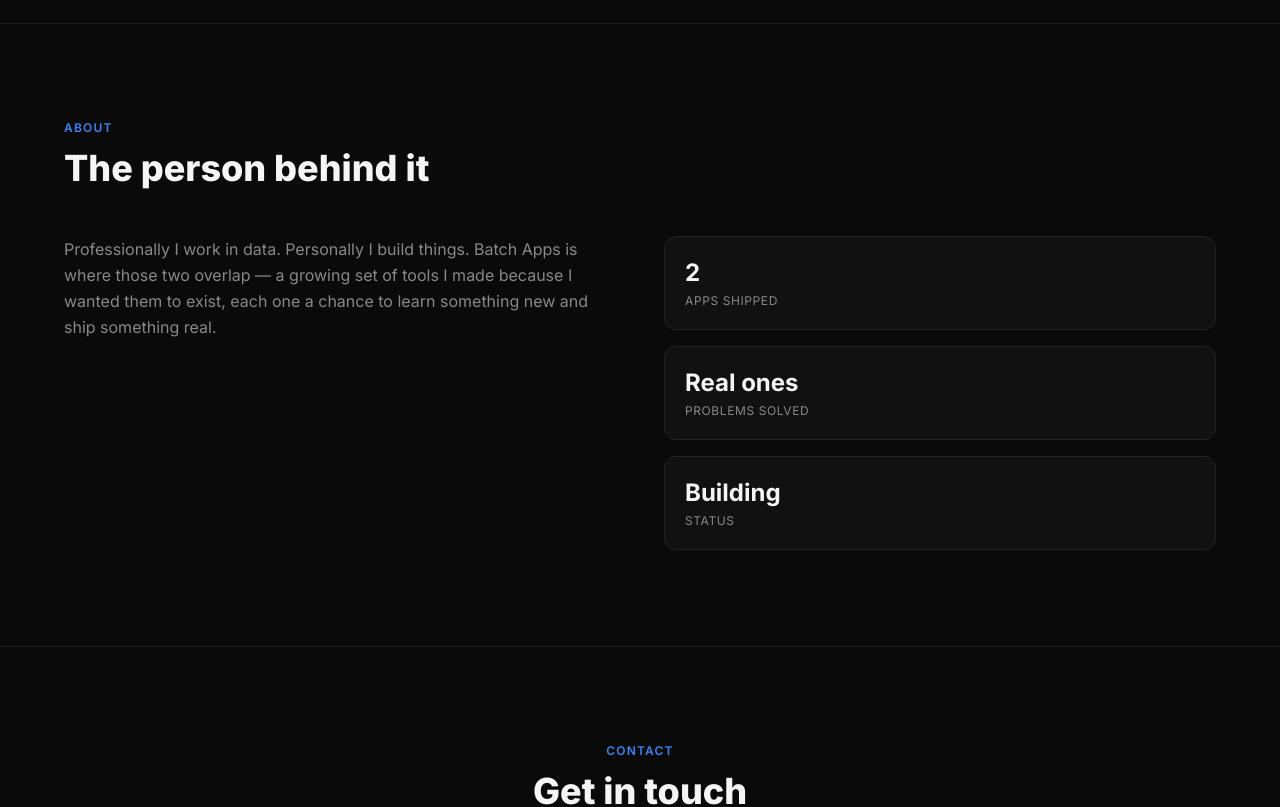
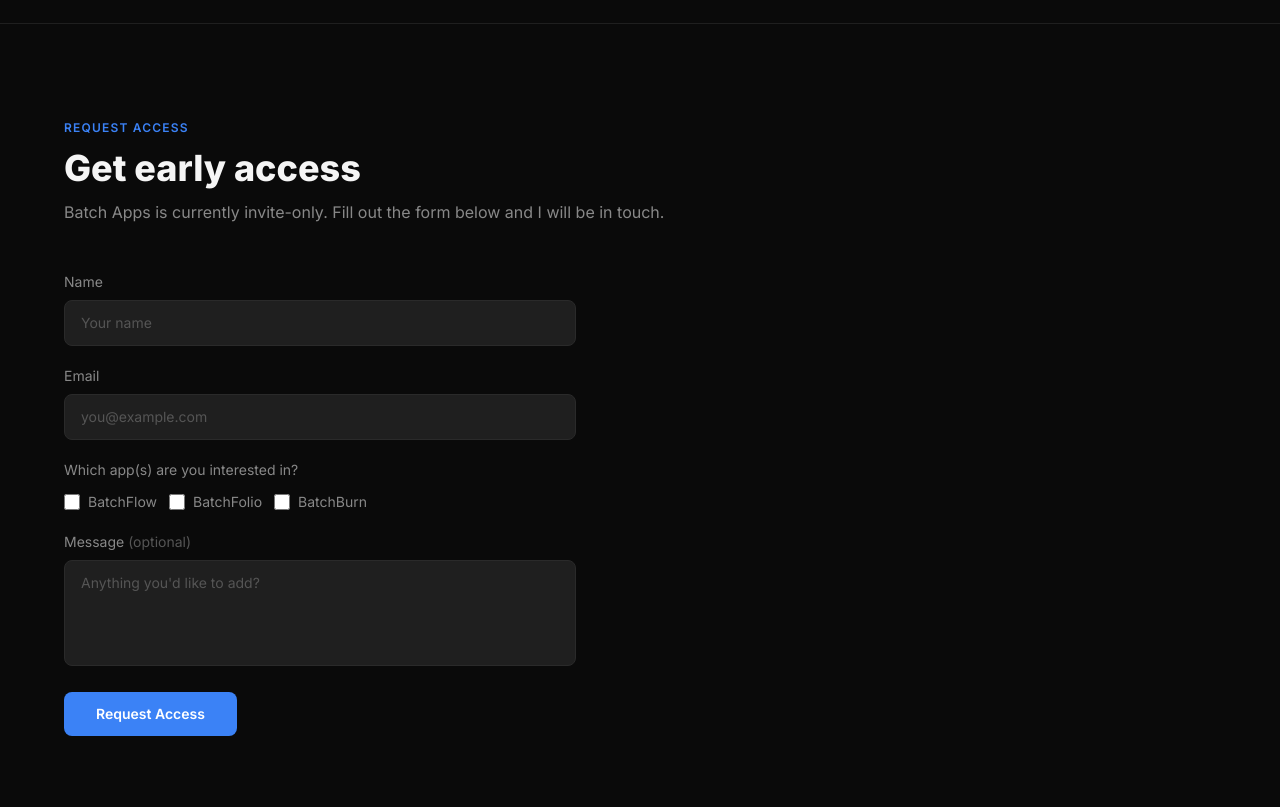
Before and after one commit to Batch00/batch-apps-home, a React (Vite) app: page / in a window 1280 px wide. Shown: the part 1480-2287 px from the top of the page. Built offline with nearby package versions, Linux system fonts and the light colour scheme.

Commit message:
request access

```diff
--- a/src/App.jsx
+++ b/src/App.jsx
@@ -1,6 +1,7 @@
 import Navbar from "./components/Navbar";
 import Hero from "./components/Hero";
 import AppsGrid from "./components/AppsGrid";
+import RequestAccess from "./components/RequestAccess";
 import About from "./components/About";
 import Contact from "./components/Contact";
 import Footer from "./components/Footer";
@@ -13,6 +14,7 @@
       <main className="pt-16">
         <Hero />
         <AppsGrid />
+        <RequestAccess />
         <About />
         <Contact />
       </main>
--- a/src/components/Navbar.jsx
+++ b/src/components/Navbar.jsx
@@ -6,13 +6,14 @@
   const [activeSection, setActiveSection] = useState("");
 
   const links = [
+    { label: "Apps", href: "#apps", id: "apps" },
+    { label: "Access", href: "#request-access", id: "request-access" },
     { label: "About", href: "#about", id: "about" },
-    { label: "Apps", href: "#apps", id: "apps" },
     { label: "Contact", href: "#contact", id: "contact" },
   ];
 
   useEffect(() => {
-    const sectionIds = ["about", "apps", "contact"];
+    const sectionIds = ["apps", "request-access", "about", "contact"];
     const observers = [];
 
     sectionIds.forEach((id) => {
--- /dev/null
+++ b/src/components/RequestAccess.jsx
@@ -0,0 +1,170 @@
+import { useState } from "react";
+import { useFadeIn } from "../hooks/useFadeIn";
+
+const APP_OPTIONS = ["BatchFlow", "BatchFolio", "BatchBurn"];
+
+export default function RequestAccess() {
+  const ref = useFadeIn();
+
+  const [form, setForm] = useState({ name: "", email: "", apps: [], message: "" });
+  const [status, setStatus] = useState("idle"); // idle | loading | success | error
+
+  function handleChange(e) {
+    const { name, value, type, checked } = e.target;
+    if (type === "checkbox") {
+      setForm((prev) => ({
+        ...prev,
+        apps: checked
+          ? [...prev.apps, value]
+          : prev.apps.filter((a) => a !== value),
+      }));
+    } else {
+      setForm((prev) => ({ ...prev, [name]: value }));
+    }
+  }
+
+  async function handleSubmit(e) {
+    e.preventDefault();
+    setStatus("loading");
+
+    const messageWithApps = form.apps.length
+      ? `Interested in: ${form.apps.join(", ")}\n\n${form.message}`
+      : form.message;
+
+    try {
+      const res = await fetch("/api/request-access", {
+        method: "POST",
+        headers: { "Content-Type": "application/json" },
+        body: JSON.stringify({
+          name: form.name,
+          email: form.email,
+          message: messageWithApps,
+        }),
+      });
+
+      if (res.ok) {
+        setStatus("success");
+      } else {
+        setStatus("error");
+      }
+    } catch {
+      setStatus("error");
+    }
+  }
+
+  const inputClass =
+    "w-full bg-[#1f1f1f] border border-[#2a2a2a] rounded-lg px-4 py-3 text-[#f5f5f5] text-sm placeholder-[#555555] focus:outline-none focus:ring-2 focus:ring-[#3b82f6] focus:border-transparent transition";
+
+  return (
+    <section id="request-access" className="py-24 px-6 border-t border-[#1f1f1f]">
+      <div className="max-w-6xl mx-auto">
+        <div ref={ref} className="fade-in-section">
+          <p className="text-xs font-semibold uppercase tracking-widest text-[#3b82f6] mb-3">
+            Request Access
+          </p>
+          <h2 className="text-3xl md:text-4xl font-extrabold text-[#f5f5f5] mb-3">
+            Get early access
+          </h2>
+          <p className="text-[#888888] text-base mb-12">
+            Batch Apps is currently invite-only. Fill out the form below and I will be in touch.
+          </p>
+
+          {status === "success" ? (
+            <div className="max-w-lg py-8">
+              <p className="text-[#f5f5f5] text-lg font-medium">
+                You are on the list. I will be in touch soon.
+              </p>
+            </div>
+          ) : (
+            <form onSubmit={handleSubmit} className="max-w-lg space-y-5">
+              {/* Name */}
+              <div>
+                <label className="block text-sm text-[#888888] mb-2">Name</label>
+                <input
+                  type="text"
+                  name="name"
+                  required
+                  value={form.name}
+                  onChange={handleChange}
+                  placeholder="Your name"
+                  className={inputClass}
+                />
+              </div>
+
+              {/* Email */}
+              <div>
+                <label className="block text-sm text-[#888888] mb-2">Email</label>
+                <input
+                  type="email"
+                  name="email"
+                  required
+                  value={form.email}
+                  onChange={handleChange}
+                  placeholder="you@example.com"
+                  className={inputClass}
+                />
+              </div>
+
+              {/* App checkboxes */}
+              <div>
+                <label className="block text-sm text-[#888888] mb-3">
+                  Which app(s) are you interested in?
+                </label>
+                <div className="flex flex-wrap gap-3">
+                  {APP_OPTIONS.map((app) => (
+                    <label
+                      key={app}
+                      className="flex items-center gap-2 cursor-pointer group"
+                    >
+                      <input
+                        type="checkbox"
+                        value={app}
+                        checked={form.apps.includes(app)}
+                        onChange={handleChange}
+                        className="w-4 h-4 rounded border-[#2a2a2a] bg-[#1f1f1f] accent-[#3b82f6] cursor-pointer"
+                      />
+                      <span className="text-sm text-[#888888] group-hover:text-[#f5f5f5] transition-colors">
+                        {app}
+                      </span>
+                    </label>
+                  ))}
+                </div>
+              </div>
+
+              {/* Message */}
+              <div>
+                <label className="block text-sm text-[#888888] mb-2">
+                  Message <span className="text-[#555555]">(optional)</span>
+                </label>
+                <textarea
+                  name="message"
+                  value={form.message}
+                  onChange={handleChange}
+                  placeholder="Anything you'd like to add?"
+                  rows={4}
+                  className={inputClass + " resize-none"}
+                />
+              </div>
+
+              {/* Error */}
+              {status === "error" && (
+                <p className="text-red-400 text-sm">
+                  Something went wrong. Please try again.
+                </p>
+              )}
+
+              {/* Submit */}
+              <button
+                type="submit"
+                disabled={status === "loading"}
+                className="w-full sm:w-auto bg-[#3b82f6] hover:bg-[#60a5fa] disabled:opacity-50 disabled:cursor-not-allowed text-white font-semibold text-sm px-8 py-3 rounded-lg transition-colors"
+              >
+                {status === "loading" ? "Sending…" : "Request Access"}
+              </button>
+            </form>
+          )}
+        </div>
+      </div>
+    </section>
+  );
+}
```
Also changed, not shown: api/request-access.js (added, +38 -0 lines), 2 other files (tests, documents, lock files or other folders).
